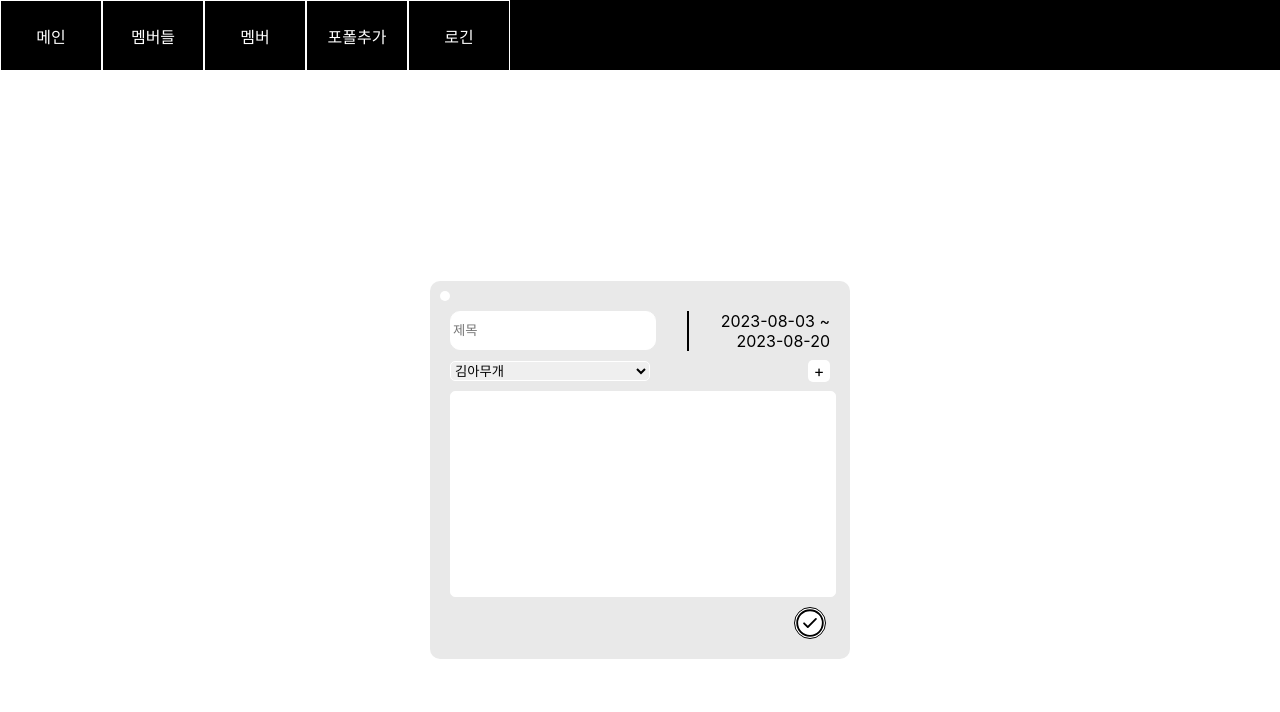
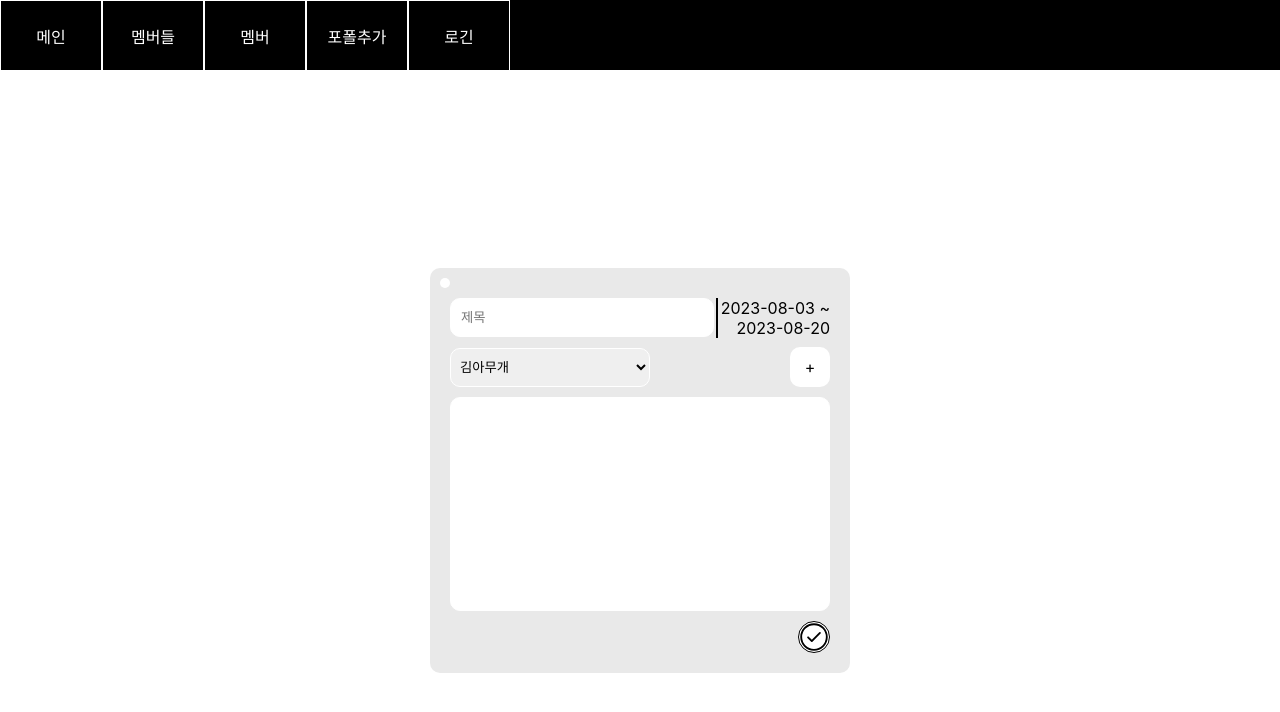
Before and after one commit to UlsanBigDev/UlsanBigDev-WEB, a React (Create React App) app: page /portfolio/add/1 in a window 1280 px wide. Shown: the top 712 px of the page. Built offline with nearby package versions, Linux system fonts and the light colour scheme.

Commit message:
포폴 추가 페이지 디자인 수정...퍼블리싱 그만하고 싶어요...

```diff
--- a/src/pages/Portfolio/style.css
+++ b/src/pages/Portfolio/style.css
@@ -38,8 +38,9 @@
   outline: none;
   border: solid 1px #fff;
   border-radius: 10px;
-  width: 200px;
+  width: 250px;
   height: 35px;
+  padding-left: 10px;
   /* background-color: t; */
 }
 
@@ -73,10 +74,11 @@
 .Portfolio .portfolio-input-container .portfolio-members {
   outline: none;
   border: solid 1px #fff;
-  border-radius: 5px;
+  border-radius: 10px;
   width: 200px;
-  height: 20px;
+  /* height: 20px; */
   margin: 10px 0 10px 0;
+  padding: 10px 0 10px 5px;
 }
 
 .Portfolio .portfolio-input-container .portfolio-members:focus {
@@ -85,9 +87,9 @@
 
 .Portfolio .portfolio-input-container .add-btn {
   background-color: #fff;
-  width: 22px;
-  height: 22px;
-  border-radius: 5px;
+  width: 40px;
+  height: 40px;
+  border-radius: 10px;
   display: flex;
   justify-content: center;
   align-items: center;
@@ -103,11 +105,13 @@
 .Portfolio .portfolio-input-container .portfolio-content {
   outline: none;
   border: solid 1px #fff;
-  border-radius: 5px;
-  width: 100%;
+  border-radius: 10px;
+  width: calc(100%-10px);
   height: 200px;
   resize: none;
   margin-bottom: 10px;
+  padding-top: 10px;
+  padding-left: 10px;
 }
 
 .Portfolio .portfolio-input-container .portfolio-content:focus {
@@ -126,7 +130,6 @@
   cursor: pointer;
   border: solid 1px #000;
   border-radius: 50%;
-  margin-right: 4px;
   background-color: #fff;
 
 }
```
